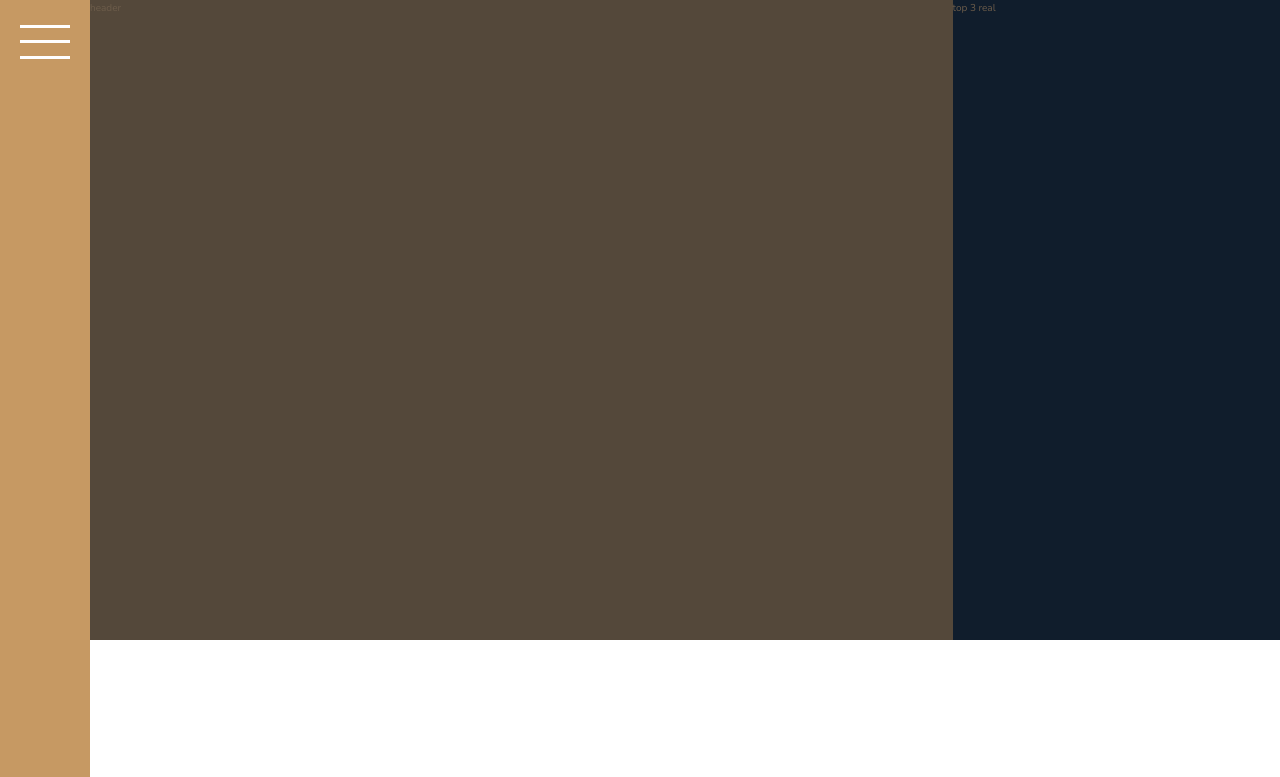
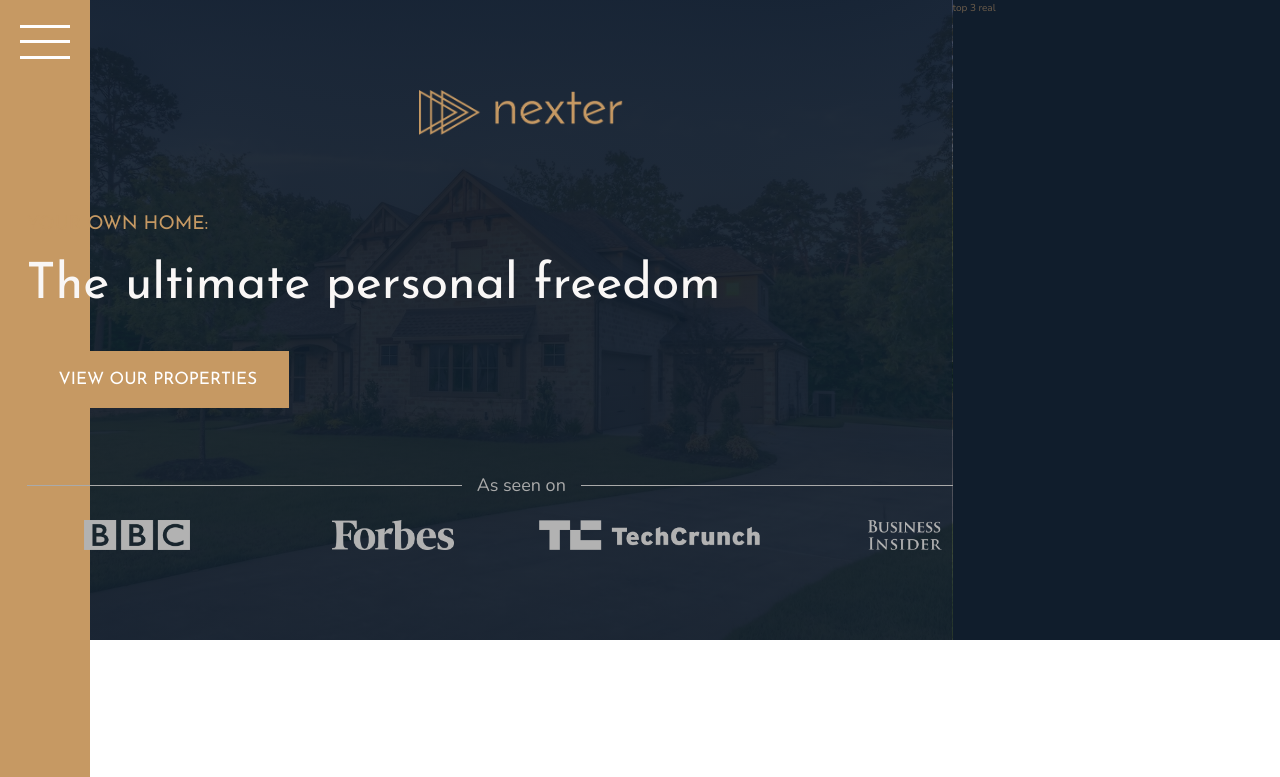
Before and after one commit to ilan-moroz/udemy-css-practice, a website: page Nexter/index.html in a window 1280 px wide. Shown: the top 777 px of the page. Drawn offline with nearby package versions, Linux system fonts and the light colour scheme.

Commit message:
header section

```diff
--- a/Nexter/index.html
+++ b/Nexter/index.html
@@ -18,7 +18,19 @@
     <div class="sidebar">
       <button class="nav-btn"></button>
     </div>
-    <header class="header">header</header>
+    <header class="header">
+      <img src="img/logo.png" alt="logo" class="header__logo" />
+      <h3 class="heading-3">Your own home:</h3>
+      <h1 class="heading-1">The ultimate personal freedom</h1>
+      <button class="btn header__btn">View our properties</button>
+      <div class="header__seenon-text">As seen on</div>
+      <div class="header__seenon-logos">
+        <img src="img/logo-bbc.png" alt="bbc logo" />
+        <img src="img/logo-forbes.png" alt="forbes logo" />
+        <img src="img/logo-techcrunch.png" alt="tech church logo" />
+        <img src="img/logo-bi.png" alt="bi logo" />
+      </div>
+    </header>
     <div class="realtors">top 3 real</div>
     <section class="features">
       <div class="feature">
--- a/Nexter/sass/_header.scss
+++ b/Nexter/sass/_header.scss
@@ -1,4 +1,59 @@
 .header {
   background-color: $color-grey-dark-1;
   grid-column: full-start/col-end 6;
+  background-image: linear-gradient(
+      rgba($color-secondary, 0.93),
+      rgba($color-secondary, 0.93)
+    ),
+    url(../img/hero.jpeg);
+  background-size: cover;
+  background-position: center;
+  padding: 9rem;
+
+  display: grid;
+  grid-template-rows: 1fr min-content 7rem 1fr;
+  grid-template-columns: max-content;
+  row-gap: 2rem;
+  justify-content: center;
+
+  &__logo {
+    height: 4.5rem;
+    justify-self: center;
+  }
+
+  &__btn {
+    align-self: start;
+    justify-self: start;
+  }
+
+  &__seenon-text {
+    display: grid;
+    grid-template-columns: 1fr max-content 1fr;
+    align-items: center;
+    justify-content: center;
+    column-gap: 1.5rem;
+
+    font-size: 1.8rem;
+    color: $color-grey-light-2;
+
+    &::before,
+    &::after {
+      content: "";
+      height: 1px;
+      display: block;
+      background-color: currentColor;
+    }
+  }
+
+  &__seenon-logos {
+    display: grid;
+    grid-template-columns: repeat(4, 1fr);
+    column-gap: 3.5rem;
+    justify-items: center;
+
+    img {
+      height: 3rem;
+      filter: brightness(70%);
+    }
+  }
 }
--- a/Nexter/sass/_typography.scss
+++ b/Nexter/sass/_typography.scss
@@ -5,6 +5,9 @@
 
 .heading-1 {
   @extend %heading;
+  font-size: 5rem;
+  color: $color-grey-light-1;
+  line-height: 1;
 }
 
 .heading-2 {
```
Also changed, not shown: Nexter/css/style.css, 1 other file.
